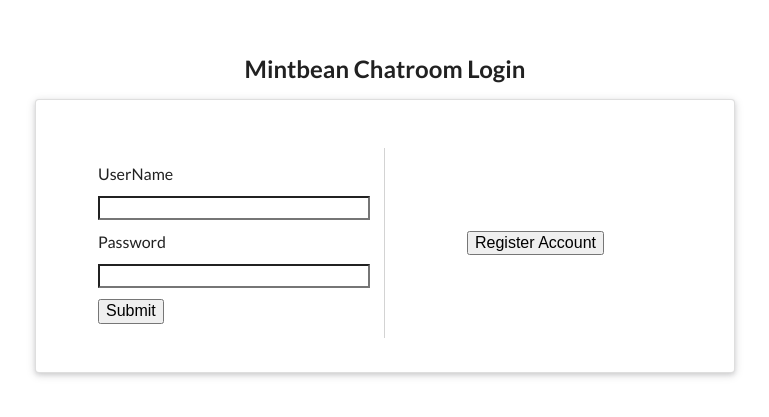
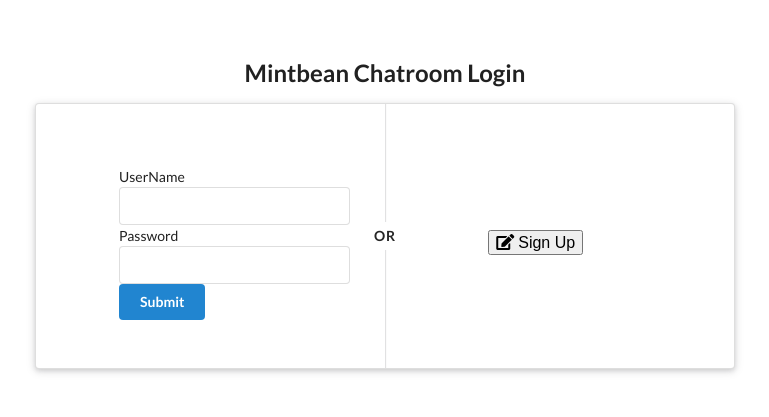
Before and after one commit to RodrigoOkuta/react-chat, a React (Create React App) app: page / in a window 1280 px wide. Shown: the part 185-602 px from the top of the page, without its empty margins (255-1024 px from the left). Built offline with nearby package versions, Linux system fonts and the light colour scheme; no server answers.

Commit message:
Refactor Login and Register page

```diff
--- a/src/pages/auth/Login.css
+++ b/src/pages/auth/Login.css
@@ -4,10 +4,6 @@
     text-align: center;
 }
 
-.divider-right {
-    border-right: solid 1px lightgray;
-}
-
 .center-container .ui.grid {
     margin-top: 0rem;
 }
--- a/src/pages/auth/Login.js
+++ b/src/pages/auth/Login.js
@@ -16,9 +16,9 @@
 
   return (
     <Card headerText="Mintbean Chatroom Login">
-      <div className="ui two column doubling stackable grid container">
-        <div className="column divider-right">
-          <form onSubmit={handleSubmit}>
+      <div className="ui two column very relaxed stackable grid container">
+        <div className="column">
+          <form className="ui form" onSubmit={handleSubmit}>
             <Input
               type="text"
               name="userName"
@@ -28,6 +28,7 @@
               handleChange={handleChange}
               handleBlur={handleBlur}
               values={values.userName}
+              icon="user icon"
             />
 
             <Input
@@ -39,17 +40,24 @@
               handleChange={handleChange}
               handleBlur={handleBlur}
               values={values.password}
+              icon="lock icon"
             />
-            <button type="submit">Submit</button>
+            <button className="ui blue submit button" type="submit">
+              Submit
+            </button>
             {/* <pre>{JSON.stringify(props, null, 2)}</pre> */}
           </form>
         </div>
         <div className="column center-element">
           <Link to="/Register">
-            <button>Register Account</button>
+            <button>
+              <i className="signup icon"></i>
+              Sign Up
+            </button>
           </Link>
         </div>
       </div>
+      <div className="ui vertical divider">Or</div>
     </Card>
   );
 };
--- a/src/pages/auth/Register.js
+++ b/src/pages/auth/Register.js
@@ -16,7 +16,7 @@
 
   return (
     <Card headerText="Mintbean Chatroom Register">
-      <form onSubmit={handleSubmit}>
+      <form className="ui form" onSubmit={handleSubmit}>
         <Input
           type="text"
           name="userName"
@@ -26,6 +26,7 @@
           handleChange={handleChange}
           handleBlur={handleBlur}
           values={values.userName}
+          icon="user icon"
         />
 
         <Input
@@ -37,6 +38,7 @@
           handleChange={handleChange}
           handleBlur={handleBlur}
           values={values.password}
+          icon="lock icon"
         />
 
         <Input
@@ -48,8 +50,9 @@
           handleChange={handleChange}
           handleBlur={handleBlur}
           values={values.confirmPassword}
+          icon="lock icon"
         />
-        <button type="submit" disabled={isSubmitting}>
+        <button className="ui blue submit button" type="submit" disabled={isSubmitting}>
           Submit
         </button>
         <Link to="/">
```
